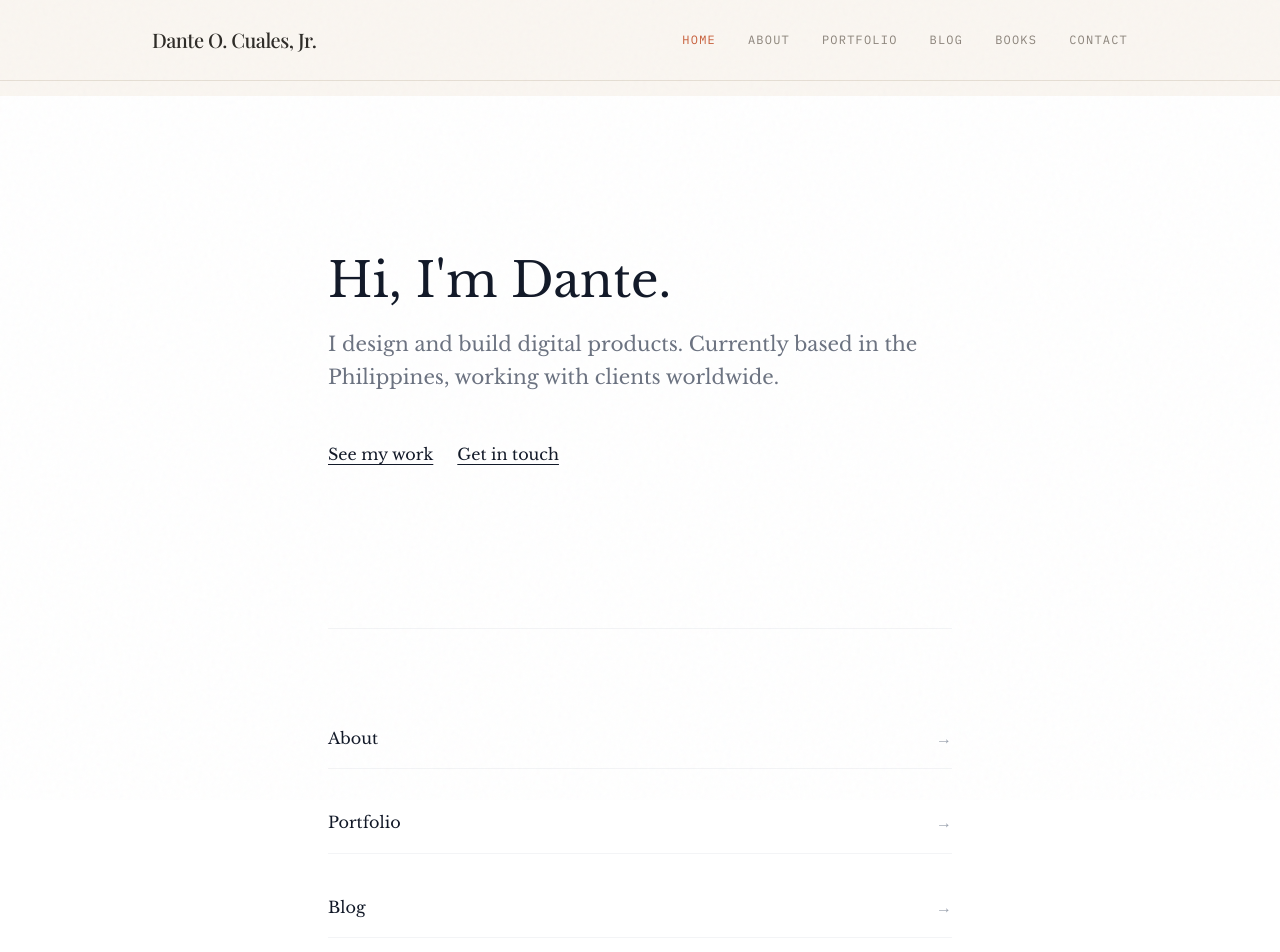
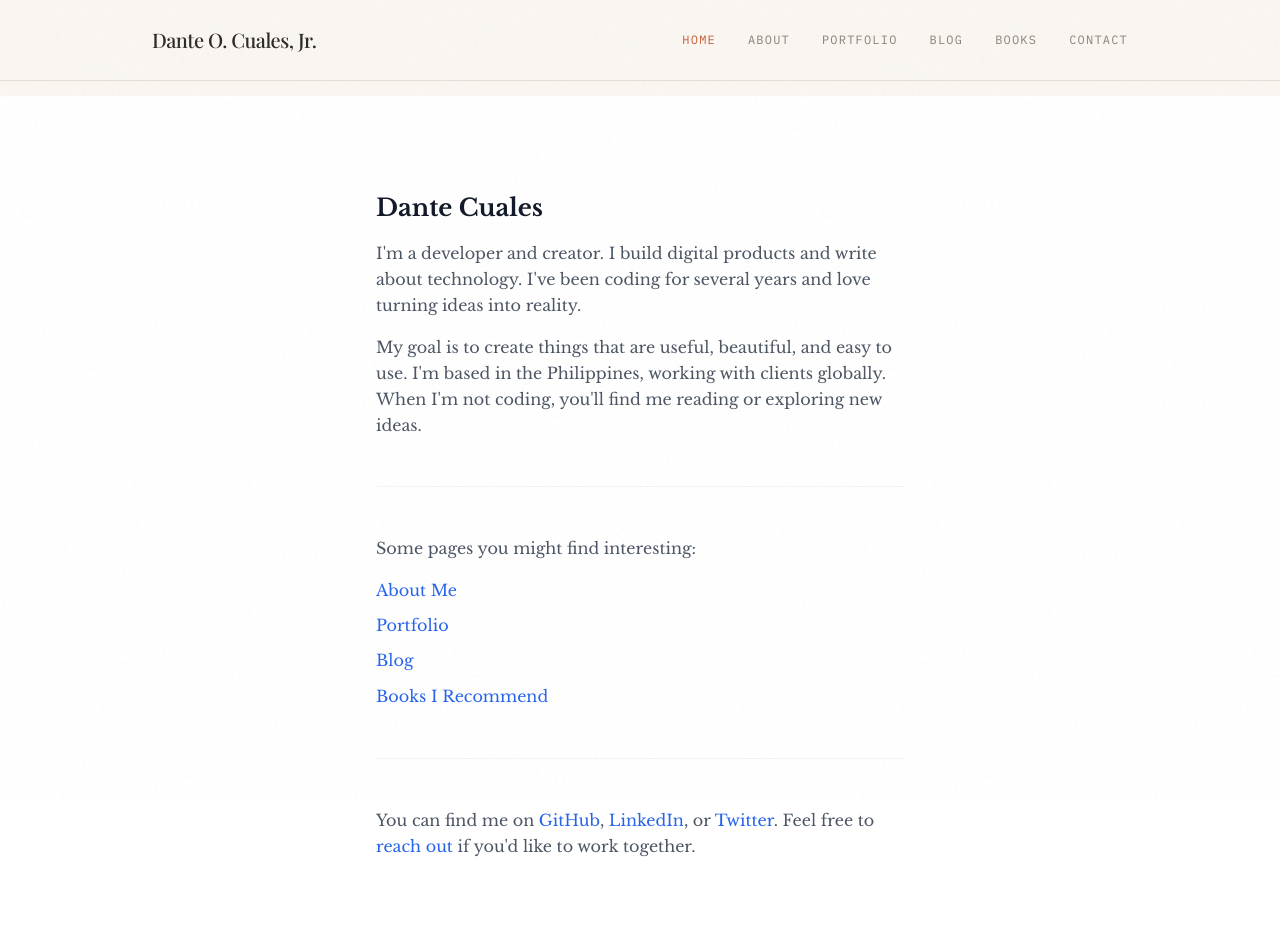
Before and after one commit to danteocualesjr/personal-website2, a Next.js app: page / in a window 1280 px wide. Shown: the top 952 px of the page. Built offline with nearby package versions, Linux system fonts and the light colour scheme; a web font is replaced by a local one.

Commit message:
trying a different ui

```diff
--- a/app/page.tsx
+++ b/app/page.tsx
@@ -3,61 +3,76 @@ import Link from 'next/link'
 export default function Home() {
   return (
     <div className="min-h-screen bg-white">
-      {/* Hero */}
-      <section className="max-w-2xl mx-auto px-6 py-32 md:py-40">
-        <h1 className="text-4xl md:text-5xl font-normal text-gray-900 leading-tight mb-6">
-          Hi, I'm Dante.
+      <main className="max-w-xl mx-auto px-6 py-16 md:py-24">
+        {/* Introduction */}
+        <section className="mb-12">
+          <h1 className="text-2xl font-semibold text-gray-900 mb-4">
+            Dante Cuales
           </h1>
-        <p className="text-xl text-gray-500 leading-relaxed mb-12">
-          I design and build digital products. Currently based in the Philippines, working with clients worldwide.
+          <p className="text-gray-600 leading-relaxed mb-4">
+            I'm a developer and creator. I build digital products and write about technology. I've been coding for several years and love turning ideas into reality.
           </p>
-        <div className="flex gap-6">
-          <Link href="/portfolio" className="text-gray-900 underline underline-offset-4 hover:text-gray-600 transition-colors">
-            See my work
-          </Link>
-          <Link href="/contact" className="text-gray-900 underline underline-offset-4 hover:text-gray-600 transition-colors">
-            Get in touch
-          </Link>
-        </div>
+          <p className="text-gray-600 leading-relaxed">
+            My goal is to create things that are useful, beautiful, and easy to use. I'm based in the Philippines, working with clients globally. When I'm not coding, you'll find me reading or exploring new ideas.
+          </p>
         </section>
 
-      {/* Divider */}
-      <div className="max-w-2xl mx-auto px-6">
-        <div className="h-px bg-gray-100" />
-      </div>
+        <hr className="border-gray-100 mb-12" />
 
-      {/* Links */}
-      <section className="max-w-2xl mx-auto px-6 py-20">
-        <nav className="space-y-6">
-          <Link href="/about" className="group flex items-center justify-between py-4 border-b border-gray-100 hover:border-gray-300 transition-colors">
-            <span className="text-gray-900">About</span>
-            <span className="text-gray-400 group-hover:text-gray-900 group-hover:translate-x-1 transition-all">→</span>
+        {/* Featured Links */}
+        <section className="mb-12">
+          <p className="text-gray-600 leading-relaxed mb-4">
+            Some pages you might find interesting:
+          </p>
+          <ul className="space-y-2">
+            <li>
+              <Link href="/about" className="text-blue-600 hover:text-blue-800 hover:underline">
+                About Me
               </Link>
-          <Link href="/portfolio" className="group flex items-center justify-between py-4 border-b border-gray-100 hover:border-gray-300 transition-colors">
-            <span className="text-gray-900">Portfolio</span>
-            <span className="text-gray-400 group-hover:text-gray-900 group-hover:translate-x-1 transition-all">→</span>
+            </li>
+            <li>
+              <Link href="/portfolio" className="text-blue-600 hover:text-blue-800 hover:underline">
+                Portfolio
               </Link>
-          <Link href="/blog" className="group flex items-center justify-between py-4 border-b border-gray-100 hover:border-gray-300 transition-colors">
-            <span className="text-gray-900">Blog</span>
-            <span className="text-gray-400 group-hover:text-gray-900 group-hover:translate-x-1 transition-all">→</span>
+            </li>
+            <li>
+              <Link href="/blog" className="text-blue-600 hover:text-blue-800 hover:underline">
+                Blog
               </Link>
-          <Link href="/books" className="group flex items-center justify-between py-4 border-b border-gray-100 hover:border-gray-300 transition-colors">
-            <span className="text-gray-900">Books</span>
-            <span className="text-gray-400 group-hover:text-gray-900 group-hover:translate-x-1 transition-all">→</span>
+            </li>
+            <li>
+              <Link href="/books" className="text-blue-600 hover:text-blue-800 hover:underline">
+                Books I Recommend
               </Link>
-          <Link href="/contact" className="group flex items-center justify-between py-4 border-b border-gray-100 hover:border-gray-300 transition-colors">
-            <span className="text-gray-900">Contact</span>
-            <span className="text-gray-400 group-hover:text-gray-900 group-hover:translate-x-1 transition-all">→</span>
-          </Link>
-        </nav>
+            </li>
+          </ul>
         </section>
 
-      {/* Footer */}
-      <footer className="max-w-2xl mx-auto px-6 py-12">
-        <p className="text-sm text-gray-400">
-          © 2024 Dante Cuales
+        <hr className="border-gray-100 mb-12" />
+
+        {/* Connect */}
+        <section>
+          <p className="text-gray-600 leading-relaxed">
+            You can find me on{' '}
+            <a href="https://github.com" target="_blank" rel="noopener noreferrer" className="text-blue-600 hover:text-blue-800 hover:underline">
+              GitHub
+            </a>
+            ,{' '}
+            <a href="https://linkedin.com" target="_blank" rel="noopener noreferrer" className="text-blue-600 hover:text-blue-800 hover:underline">
+              LinkedIn
+            </a>
+            , or{' '}
+            <a href="https://twitter.com" target="_blank" rel="noopener noreferrer" className="text-blue-600 hover:text-blue-800 hover:underline">
+              Twitter
+            </a>
+            . Feel free to{' '}
+            <Link href="/contact" className="text-blue-600 hover:text-blue-800 hover:underline">
+              reach out
+            </Link>
+            {' '}if you'd like to work together.
           </p>
-      </footer>
+        </section>
+      </main>
     </div>
   )
 }
```
Lines whose indentation alone changed are shown as unchanged.
